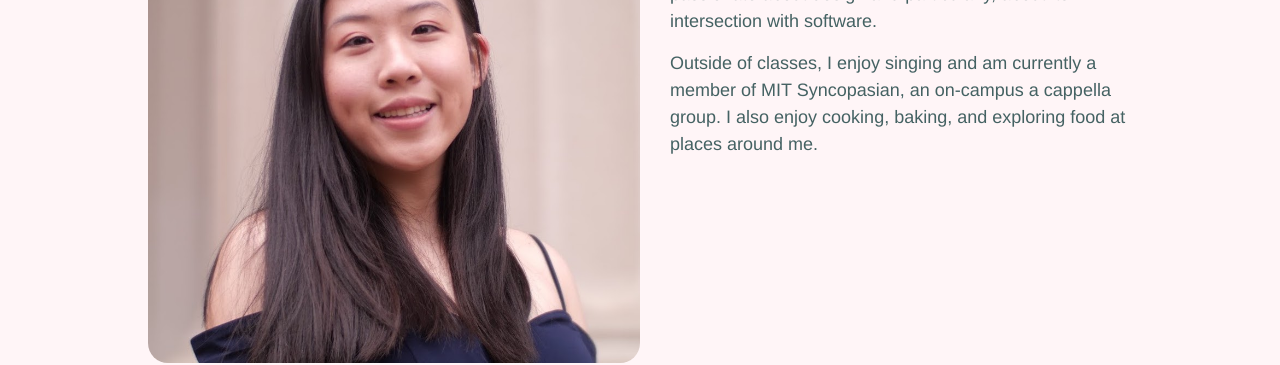
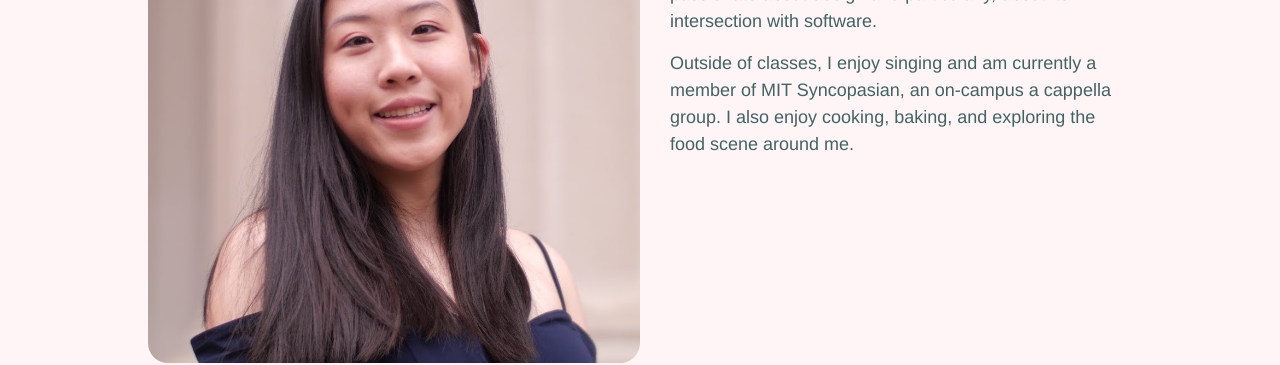
Before and after one commit to gracefh/portfolio-2022, a Jekyll site: the page built from about.markdown, in a window 1280 px wide. Shown: the part 350-715 px from the top of the page. Built offline with Jekyll 4.4.1, drawn with Linux system fonts in a browser that asks for light colours; nearby versions of some CDN libraries.

```diff
--- a/_sass/minima/_layout.scss
+++ b/_sass/minima/_layout.scss
@@ -385,6 +385,7 @@ h2 {
   margin: auto;
   border-radius: 0;
   display: block;
+  width:30%;
 }
 
 .fritter-img {
@@ -396,7 +397,7 @@ h2 {
 
 .intro {
   background-color: $blue-color;
-  height: 20em;
+  height: 18em;
 
   .intro-text {
     @include relative-font-size(2);
@@ -419,7 +420,6 @@ h2 {
   }
 }
 
-
 #intro-wrapper {
   display: flex;
   flex-direction: column;
@@ -439,3 +439,10 @@ h2 {
     transition: all ease 5s;
   }
 }
+
+.koi-sketches {
+  display: flex;
+  flex-direction: row;
+  justify-content: center;
+  flex: 1 0 32%;
+}
--- a/about.markdown
+++ b/about.markdown
@@ -7,4 +7,4 @@ order: 2
 
 Hi! My name is Grace Huang, and I'm currently a junior (class of 2024) at MIT studying Computer Science. While I've been working mostly within the Computer Science space for the past few years, I've recently become passionate about design and particularly, about its intersection with software.
 
-Outside of classes, I enjoy singing and am currently a member of MIT Syncopasian, an on-campus a cappella group. I also enjoy cooking, baking, and exploring food at places around me.
+Outside of classes, I enjoy singing and am currently a member of MIT Syncopasian, an on-campus a cappella group. I also enjoy cooking, baking, and exploring the food scene around me.
```
Also changed, not shown: _posts/2022-10-05-koi-cards.markdown (+37 -4 lines), img/projects/koi-cards/koi-cards-face-hearts.png (added), img/projects/koi-cards/koi-cards-printed-jokers-dark.jpeg (added), img/projects/koi-cards/koi-cards-sketch-ace-spades.png (added), img/projects/koi-cards/koi-cards-sketch-back-1.png (added), img/projects/koi-cards/koi-cards-sketch-face-1.png (added), 2 other files.
